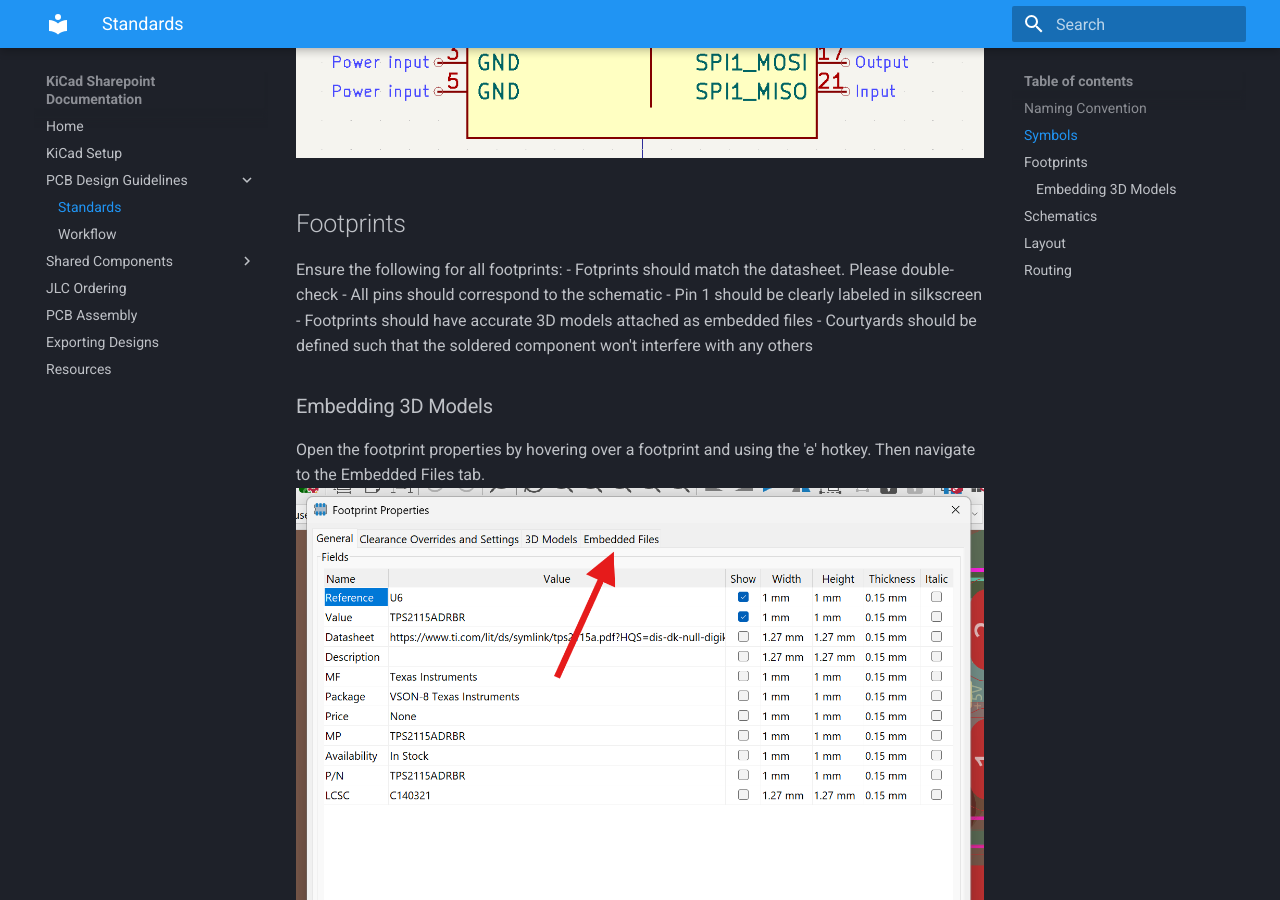
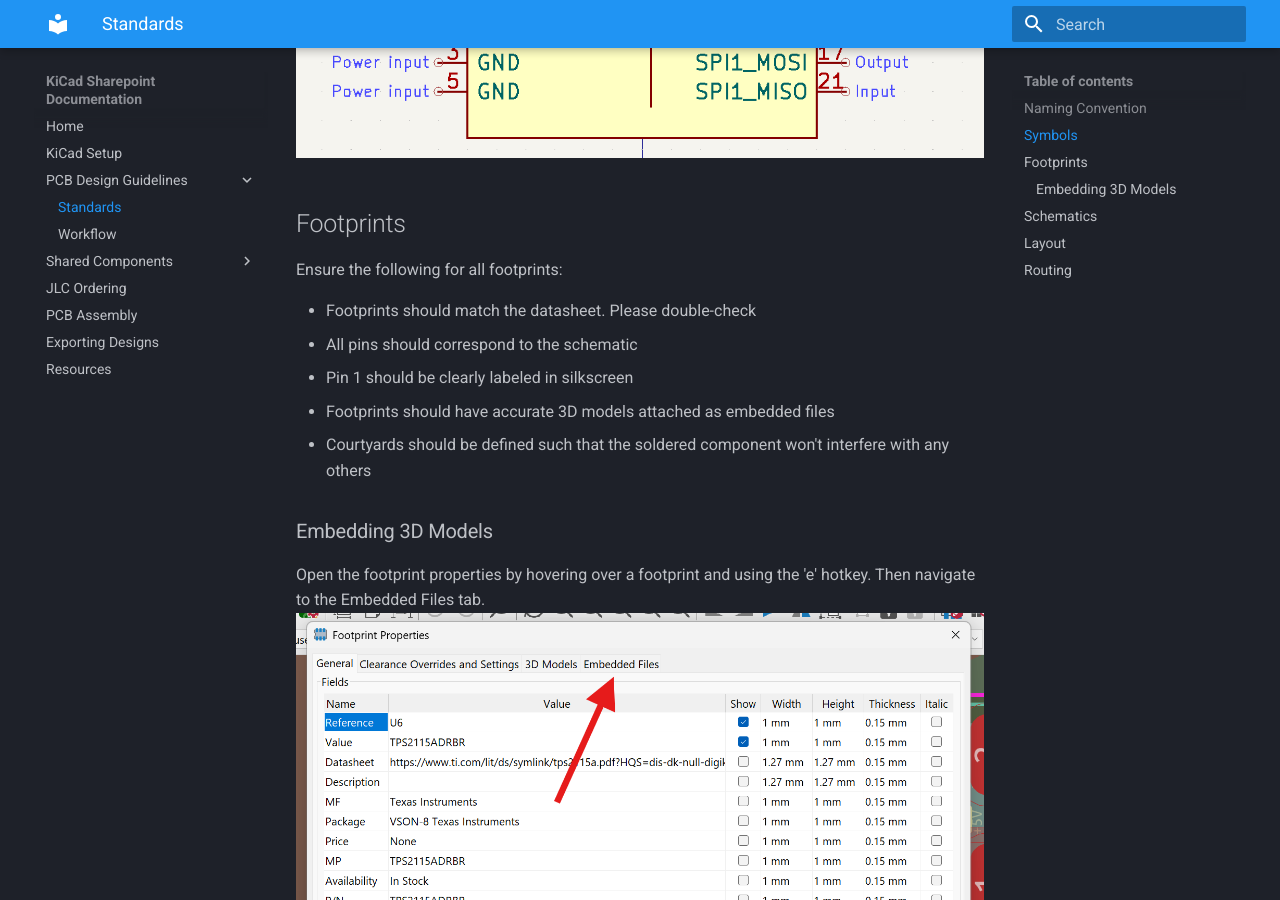
Before and after one commit to lhr-solar/KiCAD-Sharepoint, an MkDocs documentation site: the page built from docs/Standards.md, in a window 1280 px wide and 900 px high, scrolled down 2019 px. Built offline with MkDocs 1.6.1 and Material for MkDocs 9.7.7, drawn with Linux system fonts in a browser that asks for light colours.

Commit message:
fix oopsie

```diff
--- a/docs/Standards.md
+++ b/docs/Standards.md
@@ -24,7 +24,8 @@ Additionally, symbol pins should be grouped intuitively as shown and assigned th
 ![Example symbol pins](img/Symbol-Pins.png)
 ## Footprints
 Ensure the following for all footprints:
-- Fotprints should match the datasheet. Please double-check
+
+- Footprints should match the datasheet. Please double-check
 - All pins should correspond to the schematic
 - Pin 1 should be clearly labeled in silkscreen
 - Footprints should have accurate 3D models attached as embedded files
```
